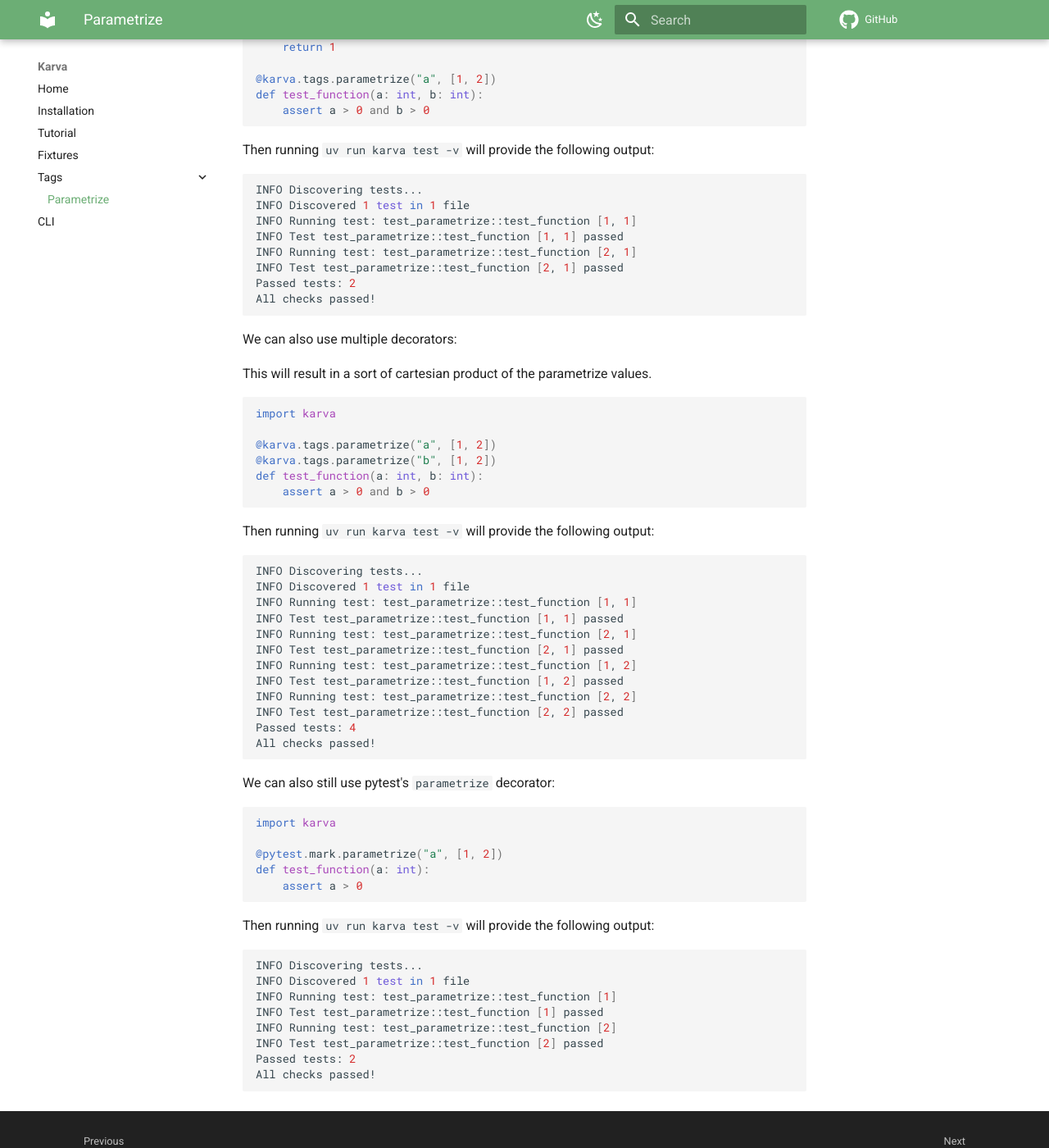
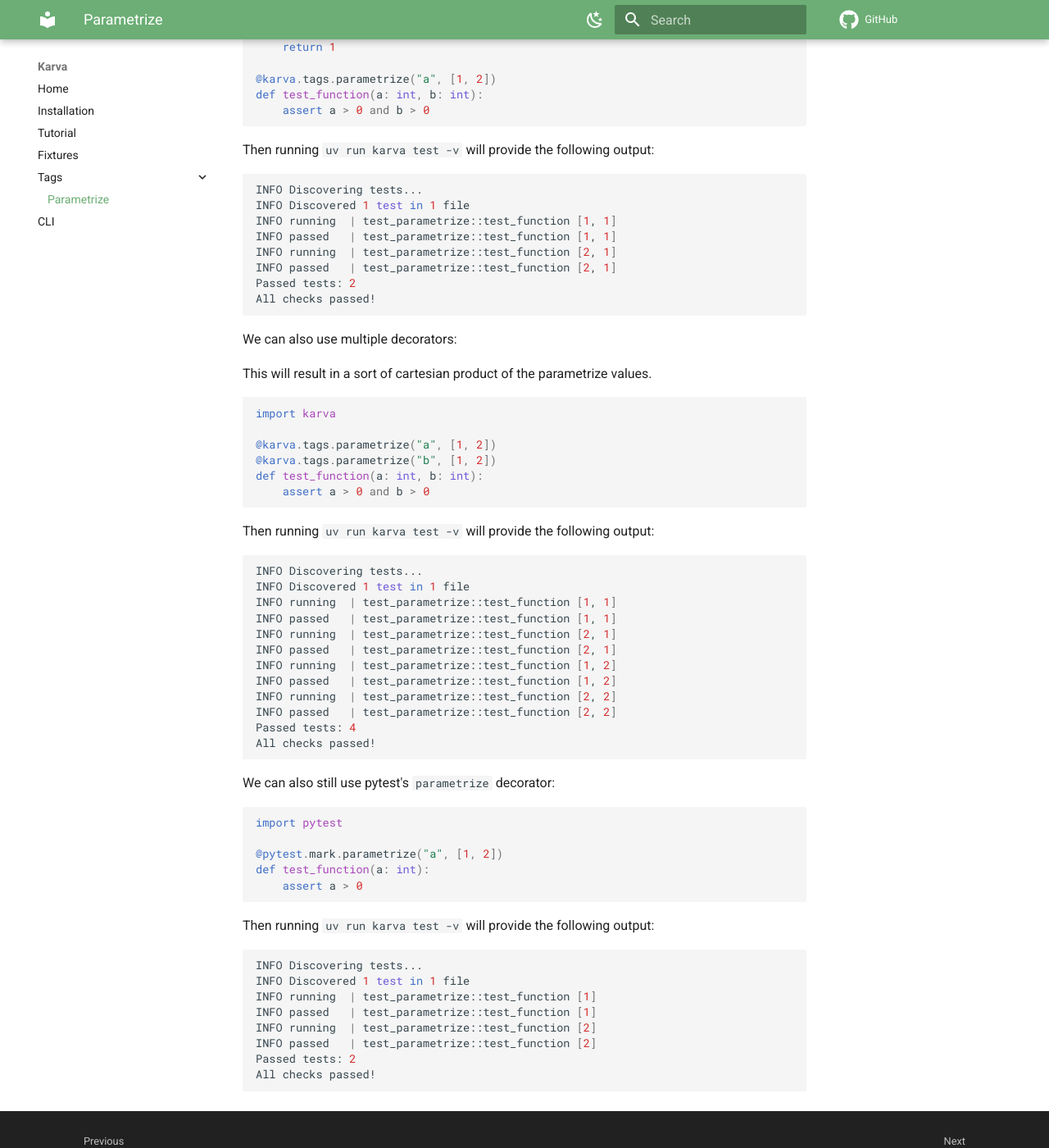
Before and after one commit to MatthewMckee4/karva, an MkDocs documentation site: the page built from docs/tags/parametrize.md, in a window 1280 px wide and 1400 px high, scrolled down 1294 px. Shown: the whole window at 82% size. Built offline with MkDocs 1.6.1 and Material for MkDocs 9.7.7, drawn with Linux system fonts in a browser that asks for light colours; comment, search, counter and statistics services are not loaded; some of the changed text lies outside the part shown.

Commit message:
Update test logging

````diff
--- a/docs/tags/parametrize.md
+++ b/docs/tags/parametrize.md
@@ -18,12 +18,12 @@
 ```bash
 INFO Discovering tests...
 INFO Discovered 1 test in 1 file
-INFO Running test: test_parametrize::test_function [1]
-INFO Test test_parametrize::test_function [1] passed
-INFO Running test: test_parametrize::test_function [2]
-INFO Test test_parametrize::test_function [2] passed
-INFO Running test: test_parametrize::test_function [3]
-INFO Test test_parametrize::test_function [3] passed
+INFO running  | test_parametrize::test_function [1]
+INFO passed   | test_parametrize::test_function [1]
+INFO running  | test_parametrize::test_function [2]
+INFO passed   | test_parametrize::test_function [2]
+INFO running  | test_parametrize::test_function [3]
+INFO passed   | test_parametrize::test_function [3]
 Passed tests: 3
 All checks passed!
 ```
@@ -43,12 +43,12 @@
 ```bash
 INFO Discovering tests...
 INFO Discovered 1 test in 1 file
-INFO Running test: test_parametrize::test_function [1, 4]
-INFO Test test_parametrize::test_function [1, 4] passed
-INFO Running test: test_parametrize::test_function [2, 5]
-INFO Test test_parametrize::test_function [2, 5] passed
-INFO Running test: test_parametrize::test_function [3, 6]
-INFO Test test_parametrize::test_function [3, 6] passed
+INFO running  | test_parametrize::test_function [1, 4]
+INFO passed   | test_parametrize::test_function [1, 4]
+INFO running  | test_parametrize::test_function [2, 5]
+INFO passed   | test_parametrize::test_function [2, 5]
+INFO running  | test_parametrize::test_function [3, 6]
+INFO passed   | test_parametrize::test_function [3, 6]
 Passed tests: 3
 All checks passed!
 ```
@@ -72,10 +72,10 @@
 ```bash
 INFO Discovering tests...
 INFO Discovered 1 test in 1 file
-INFO Running test: test_parametrize::test_function [1, 1]
-INFO Test test_parametrize::test_function [1, 1] passed
-INFO Running test: test_parametrize::test_function [2, 1]
-INFO Test test_parametrize::test_function [2, 1] passed
+INFO running  | test_parametrize::test_function [1, 1]
+INFO passed   | test_parametrize::test_function [1, 1]
+INFO running  | test_parametrize::test_function [2, 1]
+INFO passed   | test_parametrize::test_function [2, 1]
 Passed tests: 2
 All checks passed!
 ```
@@ -98,14 +98,14 @@
 ```bash
 INFO Discovering tests...
 INFO Discovered 1 test in 1 file
-INFO Running test: test_parametrize::test_function [1, 1]
-INFO Test test_parametrize::test_function [1, 1] passed
-INFO Running test: test_parametrize::test_function [2, 1]
-INFO Test test_parametrize::test_function [2, 1] passed
-INFO Running test: test_parametrize::test_function [1, 2]
-INFO Test test_parametrize::test_function [1, 2] passed
-INFO Running test: test_parametrize::test_function [2, 2]
-INFO Test test_parametrize::test_function [2, 2] passed
+INFO running  | test_parametrize::test_function [1, 1]
+INFO passed   | test_parametrize::test_function [1, 1]
+INFO running  | test_parametrize::test_function [2, 1]
+INFO passed   | test_parametrize::test_function [2, 1]
+INFO running  | test_parametrize::test_function [1, 2]
+INFO passed   | test_parametrize::test_function [1, 2]
+INFO running  | test_parametrize::test_function [2, 2]
+INFO passed   | test_parametrize::test_function [2, 2]
 Passed tests: 4
 All checks passed!
 ```
@@ -113,7 +113,7 @@
 We can also still use pytest's `parametrize` decorator:
 
 ```python
-import karva
+import pytest
 
 @pytest.mark.parametrize("a", [1, 2])
 def test_function(a: int):
@@ -125,10 +125,10 @@
 ```bash
 INFO Discovering tests...
 INFO Discovered 1 test in 1 file
-INFO Running test: test_parametrize::test_function [1]
-INFO Test test_parametrize::test_function [1] passed
-INFO Running test: test_parametrize::test_function [2]
-INFO Test test_parametrize::test_function [2] passed
+INFO running  | test_parametrize::test_function [1]
+INFO passed   | test_parametrize::test_function [1]
+INFO running  | test_parametrize::test_function [2]
+INFO passed   | test_parametrize::test_function [2]
 Passed tests: 2
 All checks passed!
 ```
````
Also changed, not shown: 1 other file.
